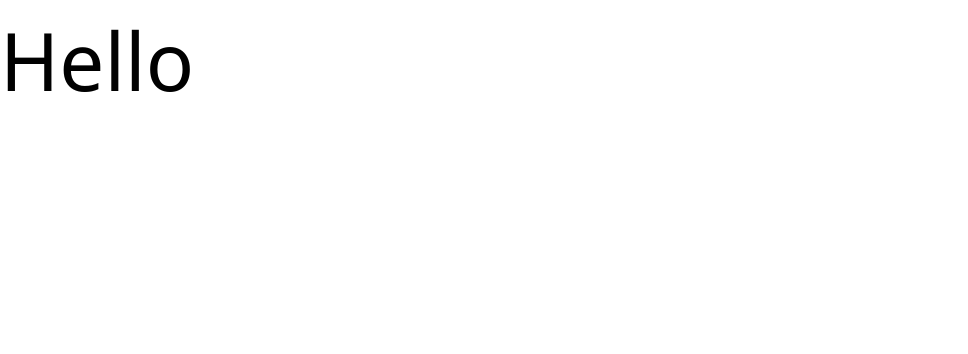
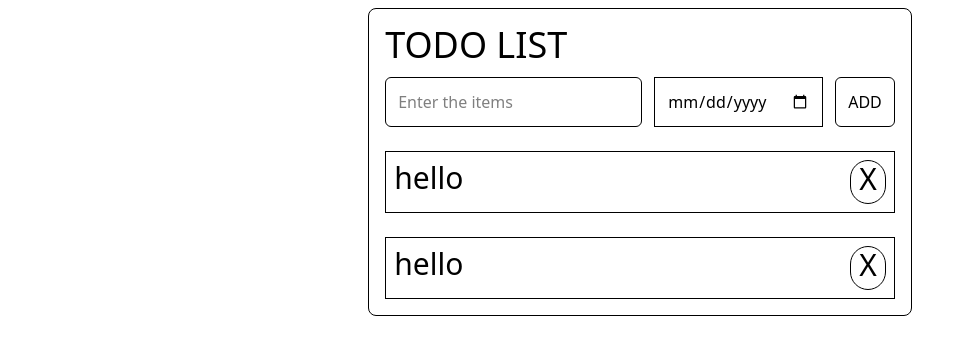
Before and after one commit to SAHILTHESPIDER/React-ToDO, a React (Vite) app: page / in a window 1280 px wide. Shown: the top 354 px of the page, without its empty margins (0-968 px from the left). Built offline with nearby package versions, Linux system fonts and the light colour scheme.

Commit message:
Updated files or made changes

```diff
--- a/package.json
+++ b/package.json
@@ -12,6 +12,7 @@
   "dependencies": {
     "@tailwindcss/vite": "^4.1.5",
     "react": "^19.1.0",
+    "react-calendar": "^5.1.0",
     "react-dom": "^19.1.0",
     "tailwindcss": "^4.1.5"
   },
--- a/src/App.jsx
+++ b/src/App.jsx
@@ -6,7 +6,28 @@ function App() {
 
   return (
     <>
-      <p className='text-[5rem]'> Hello</p>
+     <div className='w-full h-screen'>
+      <div className='flex justify-center items-center   '>
+        <div className='flex flex-col border p-4 rounded-lg mt-2'>
+          <h1 className='text-4xl uppercase'>TODO list</h1>
+           <div className='flex mt-3 space-x-3'>
+           <input type="text" className='border rounded-md p-3 ' placeholder='Enter the items'  />
+           <input type="date" className='border p-3' />
+
+          <button className='border p-3 rounded-md'> ADD</button>
+           </div>
+           <div className='space-y-2 mt-6 flex justify-between border p-2'>
+           <span className='text-3xl'>hello</span>
+           <span className='text-3xl btn cursor-pointer border rounded-full px-2 '>X</span>
+           </div>
+           <div className='space-y-2 mt-6 flex justify-between border p-2'>
+           <span className='text-3xl'>hello</span>
+           <span className='text-3xl btn cursor-pointer border rounded-full px-2 '>X</span>
+           </div>
+
+        </div>
+      </div>
+      </div>
 
     </>
   )
```
Also changed, not shown: 1 other file (tests, documents, lock files or other folders).
